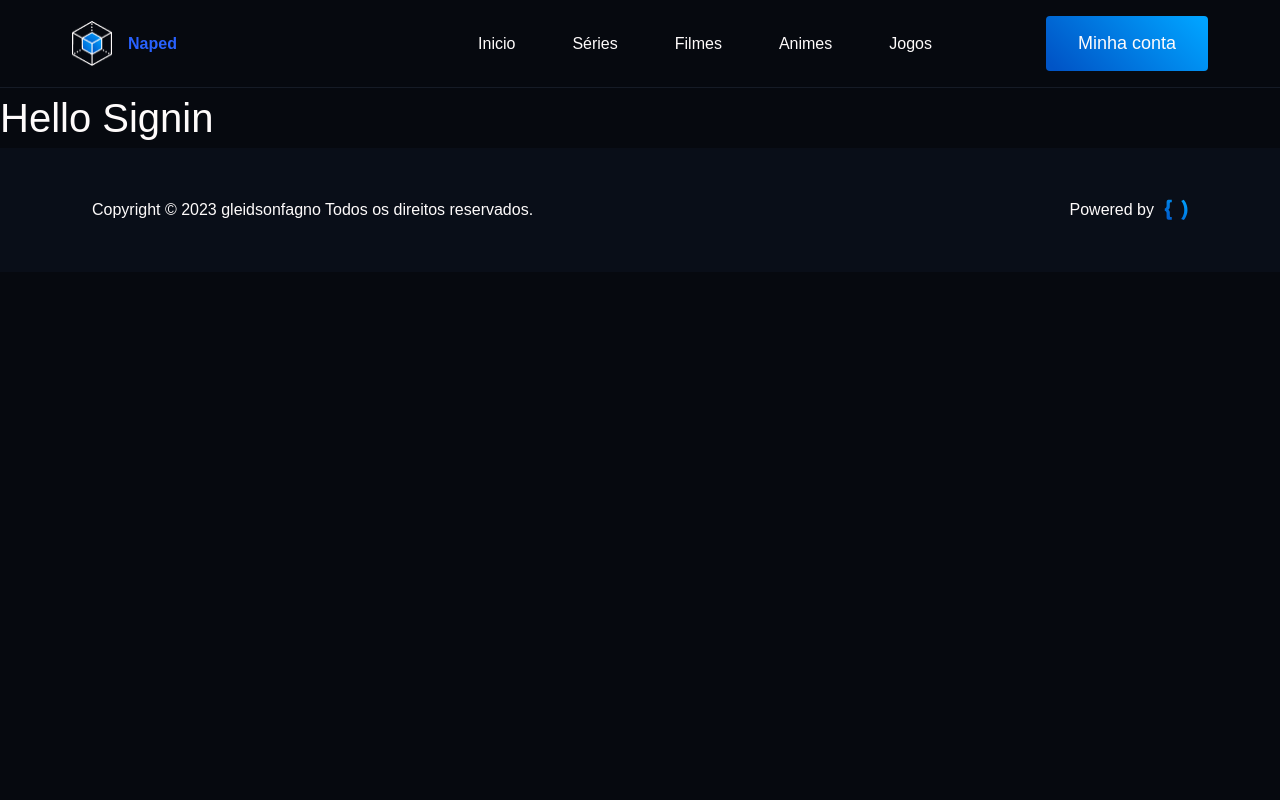
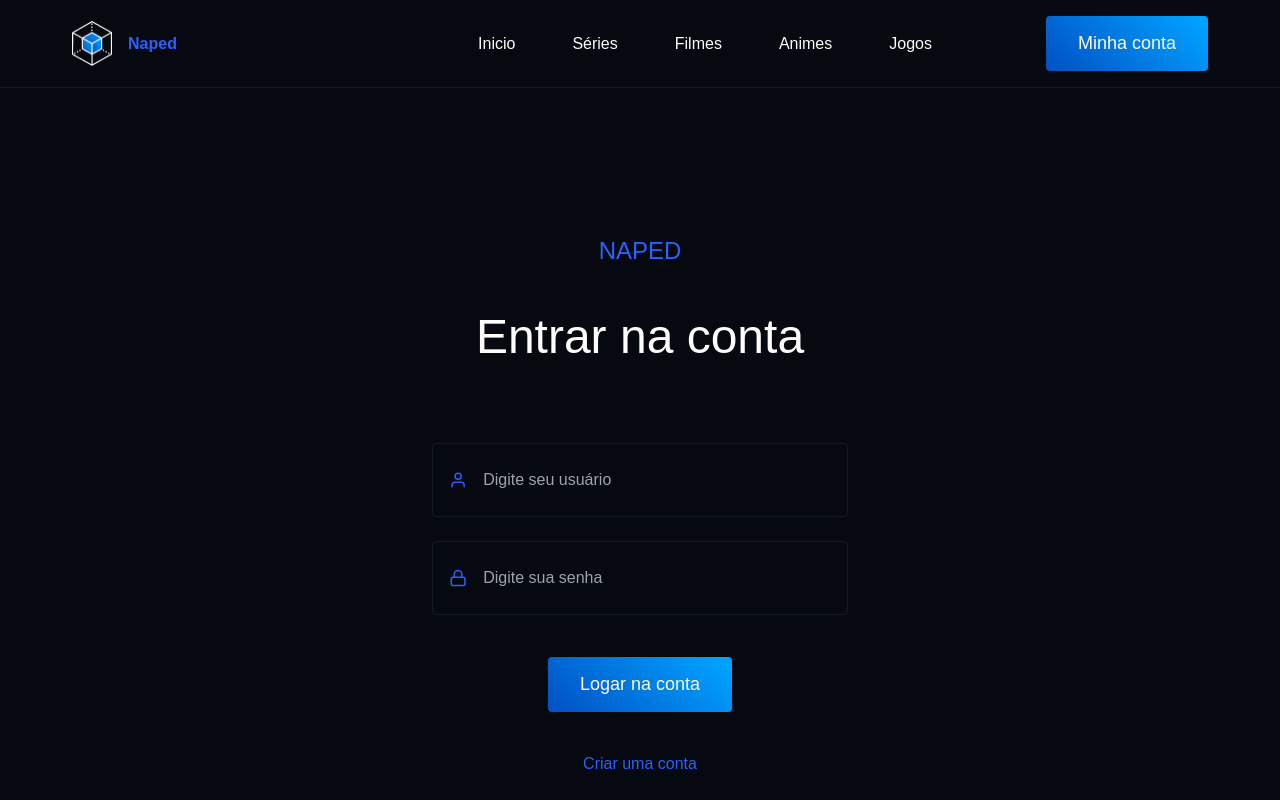
Before and after one commit to gleidsonfagno/Naped, a Next.js app: page /Signin in a window 1280 px wide. Shown: the top 800 px of the page. Built offline with nearby package versions, Linux system fonts and the light colour scheme.

Commit message:
Adicionando as paginas de categorias e telas de loguin | cadastro | descriçao dos  posts

```diff
--- /dev/null
+++ b/src/app/(blog)/Signin/page.tsx
@@ -0,0 +1,29 @@
+"use client";
+
+import { ButtonText } from "@/components/ButtonText";
+import Link from "next/link";
+import { Content, Form } from "./styles";
+import { FiLock, FiUser } from "react-icons/fi";
+import { Input } from "@/components/Input";
+
+export default function Signin() {
+  return (
+    <>
+      <Content>
+        <h2>NAPED</h2>
+
+        <h3>Entrar na conta</h3>
+
+        <Form>
+          <Input placeholder="Digite seu usuário" type="text" icon={FiUser} />
+
+          <Input placeholder="Digite sua senha" type="password" icon={FiLock} />
+
+          <ButtonText title="Logar na conta" />
+        </Form>
+
+        <Link href="/Signup">Criar uma conta</Link>
+      </Content>
+    </>
+  );
+}
--- /dev/null
+++ b/src/app/(blog)/Signin/styles.ts
@@ -0,0 +1,37 @@
+import styled from "styled-components";
+
+export const Content = styled.div`
+    max-width: 448px;
+    margin: 145px auto ;
+    text-align: center;
+    padding: 0 16px;
+
+    h2 {
+        font-size: 24px;
+        font-weight: 400;
+        color: ${props => props.theme.BUTTOM};
+        text-transform: uppercase;
+        margin-bottom: 32px;
+    }
+
+    > h3 {
+        font-size: 48px;
+        font-weight: 400;
+        margin-bottom: 70px;
+    }
+
+    > a {
+        color: ${props => props.theme.BUTTOM};
+    }
+`
+
+export const Form = styled.form`
+    display: flex;
+    flex-direction: column;
+    gap: 24px;
+    margin-bottom: 40px;
+
+    > :last-child {
+        margin-top: 18px;
+    }
+`
--- /dev/null
+++ b/src/app/(blog)/Signup/page.tsx
@@ -0,0 +1,54 @@
+"use client"
+import { FiUser, FiAtSign, FiLock } from "react-icons/fi";
+import { Input } from "@/components/Input";
+import Link from "next/link";
+import { ButtonText } from "@/components/ButtonText";
+import { Content, Form } from "./styles";
+
+
+
+
+export default function Signup() {
+    return (
+        <>
+
+            <Content>
+
+                <h2>
+                    NAPED
+                </h2>
+
+                <h3> Faça uma conta</h3>
+
+                <Form>
+                    <Input
+                        placeholder="Digite seu usuário"
+                        type="text"
+                        icon={FiUser}
+                    />
+
+                    <Input
+                        placeholder="Digite seu e-mail"
+                        type="text"
+                        icon={FiAtSign}
+                    />
+                    <Input
+                        placeholder="Digite uma senha"
+                        type="password"
+                        icon={FiLock}
+                    />
+
+                    <Input
+                        placeholder="Digite novamente a senha"
+                        type="password"
+                        icon={FiLock}
+                    />
+
+                    <ButtonText title="Criar conta" />
+                </Form>
+
+                <Link href="/Signin">Já tenho uma conta</Link>
+            </Content>
+        </>
+    );
+}
--- /dev/null
+++ b/src/app/(blog)/Signup/styles.ts
@@ -0,0 +1,37 @@
+import styled from "styled-components";
+
+export const Content = styled.div`
+    max-width: 448px;
+    margin: 145px auto ;
+    text-align: center;
+    padding: 0 16px;
+
+    h2 {
+        font-size: 24px;
+        font-weight: 400;
+        color: ${props => props.theme.BUTTOM};
+        text-transform: uppercase;
+        margin-bottom: 32px;
+    }
+
+    > h3 {
+        font-size: 48px;
+        font-weight: 400;
+        margin-bottom: 70px;
+    }
+
+    > a {
+        color: ${props => props.theme.BUTTOM};
+    }
+`
+
+export const Form = styled.form`
+    display: flex;
+    flex-direction: column;
+    gap: 24px;
+    margin-bottom: 40px;
+
+    > :last-child {
+        margin-top: 18px;
+    }
+`
--- a/src/app/(blog)/posts/[id]/page.tsx
+++ b/src/app/(blog)/posts/[id]/page.tsx
@@ -1,36 +1,95 @@
-// import Image from "next/image";
+"use client";
 
-import { Post } from "@/app/types/post";
-import { notFound } from "next/navigation";
+import Image from "next/image";
+import { Container } from "./styles";
+import type { Post } from "@/data/types/post";
+import { useEffect, useState } from "react";
+import { SectionCard } from "../../styles";
+import { Recentes } from "@/components/Posts/Recentes";;
+import NotFound from "@/app/not-found";
 
-// funçao que pega o id do post
-async function getPost(id: string): Promise<Post | null> {
-  try {
-    const data = await fetch(`https://naped-red.vercel.app/api/posts/${id}`);
-    if (!data.ok) {
-      notFound();
-    }
-    const postId: Post = await data.json();
-    if (!postId) notFound();
-    return postId;
-  } catch (error) {
-    console.error("Error fetching post:", error);
-    throw error;
-  }
+// Função para buscar o post específico pelo id
+async function getPostsid(id: number): Promise<Post | undefined> {
+  const response = await fetch("http://localhost:3000/api/posts", {
+    method: "GET",
+    headers: {
+      "Content-Type": "application/json",
+    },
+  });
+  const posts: Post[] = await response.json();
+  const post = posts.find((postid: Post) => postid.id === id);
+  return post;
 }
 
-export default async function Home({ params }: { params: { id: string } }) {
-  const post = await getPost(params.id);
-  console.log(post?.title)
+// Função para buscar posts relacionados pela categoria
+async function getPostRelacionados(category: string): Promise<Post[]> {
+  const response = await fetch("http://localhost:3000/api/posts", {
+    method: "GET",
+    headers: {
+      "Content-Type": "application/json",
+    },
+  });
+  const posts: Post[] = await response.json();
 
-  if(!post) {
-    return <p>Post not_Found</p>
+  // Filtrar os posts pela mesma categoria
+  const postsRelacionados = posts.filter((post) => post.category === category);
+
+  return postsRelacionados;
+}
+
+export default function Posts({ params: { id } }: { params: { id: number } }) {
+  const [post, setPost] = useState<Post | undefined>(undefined);
+  const [postsRelacionados, setPostsRelacionados] = useState<Post[]>([]);
+
+  useEffect(() => {
+    async function fetchPost() {
+      const fetchedPost = await getPostsid(Number(id));
+      setPost(fetchedPost);
+
+      // Após carregar o post, buscar os relacionados pela categoria
+      if (fetchedPost?.category) {
+        const relacionados = await getPostRelacionados(fetchedPost.category);
+        setPostsRelacionados(relacionados);
+      }
+    }
+    fetchPost();
+  }, [id]);
+
+  if (!post) {
+    return <NotFound />;
   }
-  // console.log(post)
+
   return (
-    <div>
-      <h1>Hello {params.id}</h1>;<h2>{post.title}</h2>
-      <p>{post.category}</p>
-    </div>
+    <>
+      <Container>
+        <span className="category">{post.category}</span>
+        <h2>{post.title}</h2>
+        <p>{post.resume}</p>
+
+        <Image
+          className="imageUrl"
+          src={post.imageUrl}
+          width={700}
+          height={400}
+          alt=""
+        />
+
+        <p>{post.content}</p>
+
+        <article>
+          <SectionCard>
+            <h3>Outras notícias parecidas</h3>
+
+            <div>
+         {postsRelacionados.map((post) => (
+            <Recentes key={post.id} post={post} />
+          ))}
+         </div>
+
+
+          </SectionCard>
+        </article>
+      </Container>
+    </>
   );
 }
--- /dev/null
+++ b/src/app/(blog)/posts/[id]/styles.ts
@@ -0,0 +1,73 @@
+import { inter } from "@/app/layout"
+import styled from "styled-components"
+
+
+export const Container = styled.section`
+    padding: 140px 16px  0;
+    text-align: center;
+    margin-bottom: 81px;
+    max-width: 1168px;
+    margin: auto;
+    /* padding: 0 16px; */
+
+    .category {
+        color: ${props => props.theme.BUTTOM};
+        text-transform: uppercase;
+        line-height: 25.2px;
+        font-size: 18px;
+
+    }
+
+    h2 {
+        font-size: 40px;
+        line-height: 56px;
+        font-weight: 400;
+        padding-top: 16px;
+    }
+    p{
+        /* font-family: "Inter" sans-serif; */
+        font-family: ${inter.style.fontFamily};
+        color: ${props => props.theme.DARCK_20};
+        font-size: 24px;
+        font-weight: 400;
+        line-height: 38.4px;
+        text-align: center;
+        padding-top: 18px;
+    }
+
+    .imageUrl {
+        width: 100%;
+        height: 400px;
+        top: 528px;
+        left: 352px;
+        gap: 0px;
+        border-radius: 4px ;
+        opacity: 0px;
+        object-fit: cover;
+        margin: 56px 0;
+    }
+
+    article {
+
+        h3 {
+            /* margin-top: 18px !important;
+            font-size: 3.5rem;
+            margin-bottom: 32px;
+            line-height: 120%;
+            font-weight: 400; */
+            font-family: 'Rubik', sans-serif;
+            font-size: 32px;
+            font-weight: 400;
+            line-height: 37.92px;
+            text-align: left;
+            padding: 80px 0 47px;
+        }
+         /* p {
+
+            font-size: 2rem;
+            font-weight: 300;
+            line-height: 160%;
+        } */
+    }
+
+`
--- /dev/null
+++ b/src/app/(blog)/posts/testeId/page.tsx
@@ -0,0 +1,36 @@
+// import Image from "next/image";
+
+import { Post } from "@/app/types/post";
+import { notFound } from "next/navigation";
+
+// funçao que pega o id do post
+async function getPost(id: string): Promise<Post | null> {
+  try {
+    const data = await fetch(`https://naped-red.vercel.app/api/posts/${id}`);
+    if (!data.ok) {
+      notFound();
+    }
+    const postId: Post = await data.json();
+    if (!postId) notFound();
+    return postId;
+  } catch (error) {
+    console.error("Error fetching post:", error);
+    throw error;
+  }
+}
+
+export default async function Home({ params }: { params: { id: string } }) {
+  const post = await getPost(params.id);
+  console.log(post?.title)
+
+  if(!post) {
+    return <p>Post not_Found</p>
+  }
+  // console.log(post)
+  return (
+    <div>
+      <h1>Hello {params.id}</h1>;<h2>{post.title}</h2>
+      <p>{post.category}</p>
+    </div>
+  );
+}
--- /dev/null
+++ b/src/components/Input/index.tsx
@@ -0,0 +1,16 @@
+import { Container } from "./styles";
+
+interface InputProps {
+    placeholder?: string;
+    type?: string;
+    icon?: React.ElementType;
+}
+
+export function Input({ icon: Icon, ...rest }: InputProps) {
+    return (
+        <Container>
+            {Icon && <Icon size={20} />}
+            <input {...rest} />
+        </Container>
+    );
+}
--- /dev/null
+++ b/src/components/Input/styles.ts
@@ -0,0 +1,30 @@
+import styled from "styled-components";
+
+export const Container = styled.div`
+    width: 100%;
+    display: flex;
+    align-items: center;
+    border: 1px solid ${props => props.theme.BORDA};
+    margin: 0 auto;
+    border-radius: 4px;
+    > input {
+        width: 100%;
+        padding: 24px  16px;
+        background-color: ${props => props.theme.DARCK_90};
+
+        color: ${props => props.theme.WHITE};
+        background: transparent;
+        border: 0;
+
+        &:placeholder{
+            color: ${props => props.theme.WHITE};
+            font-size: 18px;
+        }
+
+    }
+
+    > svg {
+        margin-left:  16px;
+        color: ${props => props.theme.BUTTOM};
+    }
+`
```
Also changed, not shown: 1 other file (tests, documents, lock files or other folders).
